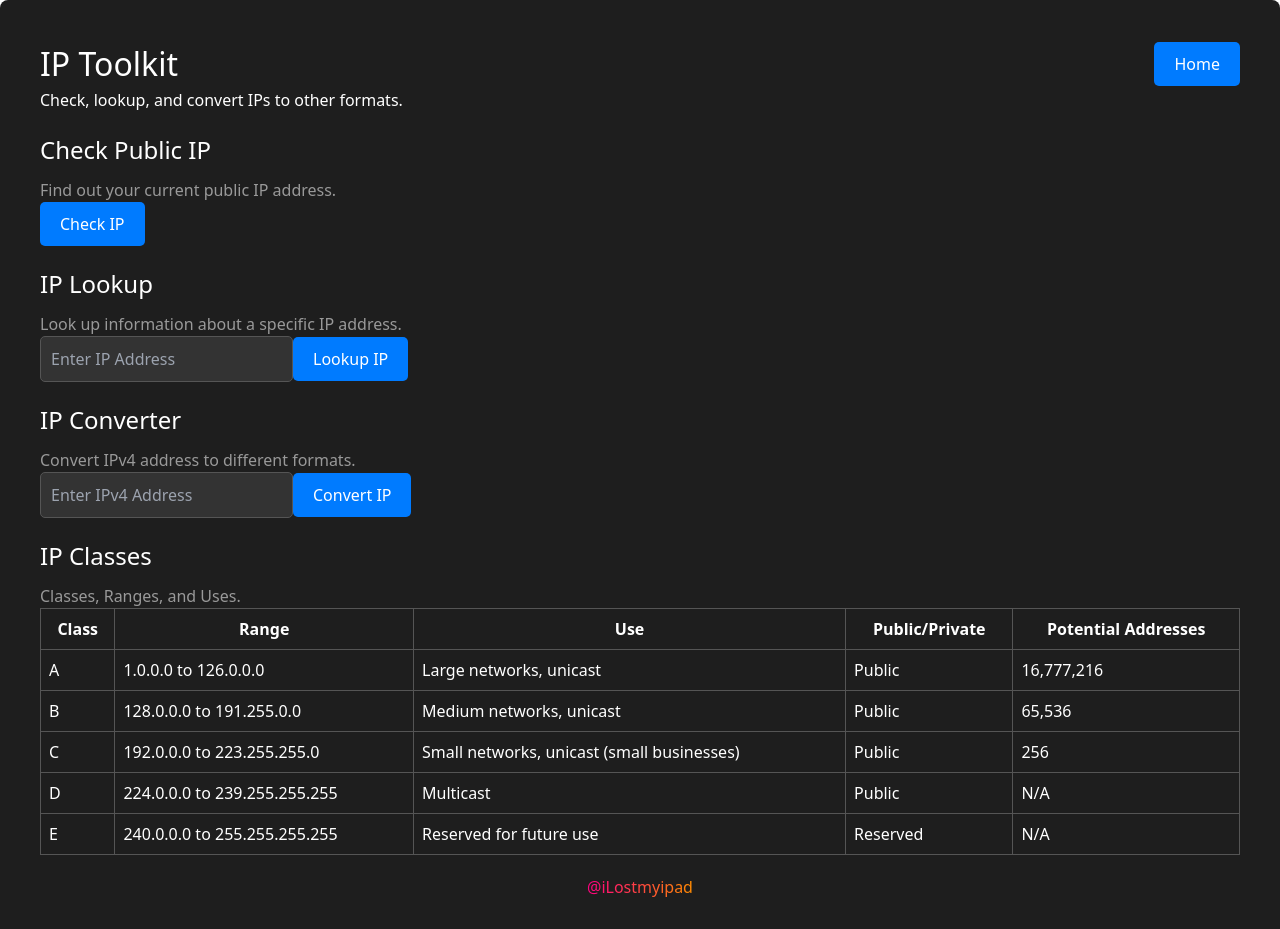
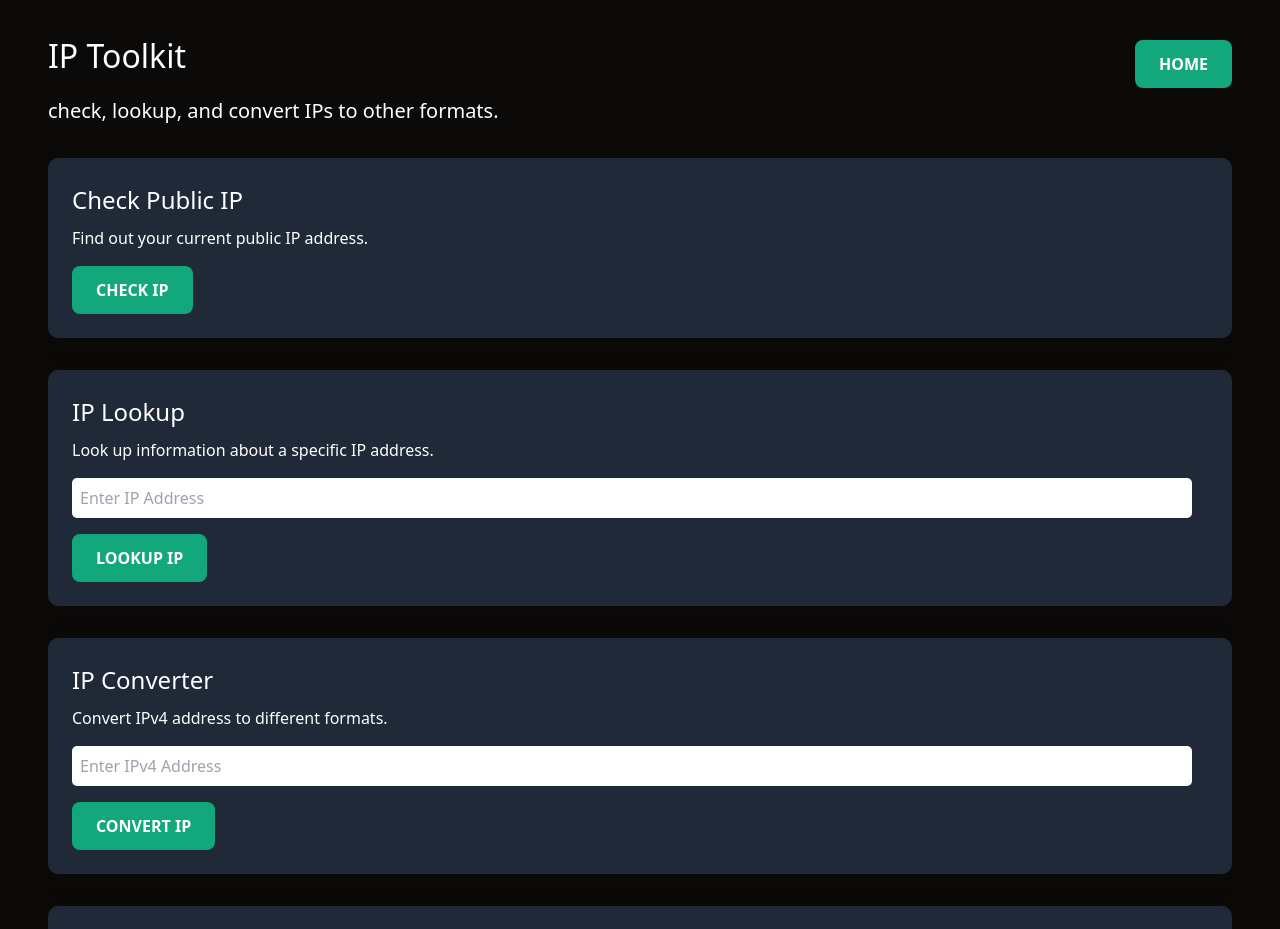
Before and after one commit to sudo-self/NetWise, a Nuxt app: page /ip-toolkit in a window 1280 px wide. Shown: the top 929 px of the page. Built offline with nearby package versions, Linux system fonts and the light colour scheme.

Commit message:
Update ip-toolkit.vue

```diff
--- a/pages/ip-toolkit.vue
+++ b/pages/ip-toolkit.vue
@@ -3,35 +3,38 @@
     <div class="margins">
       <div class="header">
         <h1 class="heading">IP Toolkit</h1>
+
         <router-link to="/" class="home-button">
           <button class="action-button">Home</button>
         </router-link>
       </div>
-      <p class="description">Check, lookup, and convert IPs to other formats.</p>
+      <p class="description">check, lookup, and convert IPs to other formats.</p>
 
       <div class="toolkit">
+
         <div class="tool">
           <h2 class="tool-title">Check Public IP</h2>
           <p class="tool-description">Find out your current public IP address.</p>
-          <button class="action-button" @click="fetchPublicIP" :disabled="loading">Check IP</button>
-          <p v-if="loading">Loading...</p>
+          <button class="action-button" @click="fetchPublicIP">Check IP</button>
           <p v-if="publicIP" class="result">Your Public IP: <span class="gradient__text">{{ publicIP }}</span></p>
         </div>
+
 
         <div class="tool">
           <h2 class="tool-title">IP Lookup</h2>
           <p class="tool-description">Look up information about a specific IP address.</p>
-          <input v-model="ipInput" type="text" placeholder="Enter IP Address" class="ip-input" aria-label="IP address input" />
-          <button class="action-button" @click="lookupIP" :disabled="loading">Lookup IP</button>
-          <p v-if="ipInfo" class="result">IP Info: <pre class="gradient__text">{{ ipInfo }}</pre></p>
+          <input v-model="ipInput" type="text" placeholder="Enter IP Address" class="ip-input" />
+          <button class="action-button" @click="lookupIP">Lookup IP</button>
+          <p v-if="ipInfo" class="result">IP Info: <span class="gradient__text">{{ ipInfo }}</span></p>
           <p v-if="ipError" class="error-message">{{ ipError }}</p>
         </div>
 
+        <!-- IP Converter Tool -->
         <div class="tool">
           <h2 class="tool-title">IP Converter</h2>
           <p class="tool-description">Convert IPv4 address to different formats.</p>
-          <input v-model="ipv4Input" type="text" placeholder="Enter IPv4 Address" class="ip-input" aria-label="IPv4 address input" />
-          <button class="action-button" @click="convertIP" :disabled="loading">Convert IP</button>
+          <input v-model="ipv4Input" type="text" placeholder="Enter IPv4 Address" class="ip-input" />
+          <button class="action-button" @click="convertIP">Convert IP</button>
 
           <div class="converter-results" v-if="convertedResults">
             <p><strong>Decimal:</strong> <span class="gradient__text">{{ convertedResults.decimal }}</span></p>
@@ -42,6 +45,7 @@
           </div>
           <p v-if="conversionError" class="error-message">{{ conversionError }}</p>
         </div>
+
 
         <div class="tool">
           <h2 class="tool-title">IP Classes</h2>
@@ -95,7 +99,10 @@
             </tbody>
           </table>
         </div>
+
       </div>
+    </div>
+
 
     <footer class="margins footer">
       <div class="social">
@@ -104,7 +111,6 @@
         </a>
       </div>
     </footer>
-    </div>
   </div>
 </template>
 
@@ -118,10 +124,9 @@ const ipInfo = ref('');
 const convertedResults = ref(null);
 const ipError = ref('');
 const conversionError = ref('');
-const loading = ref(false);
+
 
 const fetchPublicIP = async () => {
-  loading.value = true;
   try {
     const response = await fetch('https://api.ipify.org?format=json');
     const data = await response.json();
@@ -129,10 +134,9 @@ const fetchPublicIP = async () => {
   } catch (error) {
     publicIP.value = '';
     console.error('Error fetching public IP:', error);
-  } finally {
-    loading.value = false;
   }
 };
+
 
 const lookupIP = async () => {
   const ip = ipInput.value.trim();
@@ -143,26 +147,31 @@ const lookupIP = async () => {
   }
 
   ipError.value = '';
-  loading.value = true;
+  console.log('Looking up IP:', ip);
+
   try {
     const response = await fetch(`https://ipinfo.io/${ip}/json`);
+    console.log('IP Lookup Response:', response);
+
     if (!response.ok) {
       throw new Error('IP address not found or invalid.');
     }
 
     const data = await response.json();
+    console.log('IP Info Data:', data);
     ipInfo.value = JSON.stringify(data, null, 2);
   } catch (error) {
     ipInfo.value = '';
     ipError.value = error.message || 'Error looking up IP address.';
     console.error('Error looking up IP:', error);
-  } finally {
-    loading.value = false;
   }
 };
 
+
 const convertIP = () => {
   const ip = ipv4Input.value.trim();
+  console.log('Converting IP:', ip);
+
   if (!isValidIPv4(ip)) {
     conversionError.value = 'Please enter a valid IPv4 address.';
     convertedResults.value = null;
@@ -177,34 +186,155 @@ const convertIP = () => {
     ipv6: convertToIPv6(ip),
     ipv6Short: shortenIPv6(convertToIPv6(ip)),
   };
+  console.log('Converted Results:', convertedResults.value);
   conversionError.value = '';
 };
 
+
 const isValidIPv4 = (ip) => {
-  const regex = /^(25[0-5]|2[0-4][0-9]|[01]?[0-9][0-9]?)\.((25[0-5]|2[0-4][0-9]|[01]?[0-9][0-9]?)\.){2}(25[0-5]|2[0-4][0-9]|[01]?[0-9][0-9]?)$/;
-  return regex.test(ip);
+  const parts = ip.split('.');
+  return parts.length === 4 && parts.every(part => {
+    const num = Number(part);
+    return num >= 0 && num <= 255 && String(num) === part;
+  });
 };
 
 const convertToIPv6 = (ip) => {
   const parts = ip.split('.').map(Number);
-  return `::ffff:${parts[0].toString(16).padStart(2, '0')}${parts[1].toString(16).padStart(2, '0')}${parts[2].toString(16).padStart(2, '0')}${parts[3].toString(16).padStart(2, '0')}`;
+  return `::ffff:${parts.map(part => part.toString(16).padStart(2, '0')).join('')}`;
 };
 
+
 const shortenIPv6 = (ipv6) => {
-  return ipv6.replace(/(.*)(0+)(.*)/, '$1:$3').replace(/:{3,}/g, '::');
+  return ipv6.replace(/(:|^)([0]{1,3})/g, '::').replace(/:0+/g, ':').replace(/:0/g, ':').replace(/:$/g, '').replace(/::+/g, '::');
 };
 </script>
 
+
 <style scoped>
+
+body {
+  background-color: #0c0a09;
+  margin: 0;
+  color: #000;
+}
+
 .wrapper {
-  background-color: #1e1e1e;
-  color: white;
-  padding: 20px;
-  border-radius: 8px;
+  background-color: #0c0a09;
+  color: #fff;
+  padding: 2rem;
+  border-radius: 0px;
+  box-shadow: 0 4px 20px rgba(0, 0, 0, 0.1);
 }
 
 .margins {
-  margin: 20px;
+  padding-left: 1rem;
+  padding-right: 1rem;
+}
+
+.heading {
+  font-size: 2rem;
+  margin-bottom: 1rem;
+}
+
+.description {
+  font-size: 1.25rem;
+}
+
+.toolkit {
+  margin-top: 2rem;
+  display: flex;
+  flex-direction: column;
+  gap: 2rem;
+}
+
+.tool {
+  background-color: #1f2937;
+  padding: 1.5rem;
+  border-radius: 10px;
+  box-shadow: 0 4px 20px rgba(0, 0, 0, 0.2);
+}
+
+.tool-title {
+  font-size: 1.5rem;
+  margin-bottom: 0.5rem;
+}
+
+.tool-description {
+  margin-bottom: 1rem;
+}
+
+.ip-input {
+  padding: 0.5rem;
+  border: none;
+  border-radius: 5px;
+  width: calc(100% - 1rem);
+  margin-bottom: 1rem;
+  color: #000;
+}
+
+.action-button {
+  background-color: #12a87b;
+  color: white;
+  padding: 0.75rem 1.5rem;
+  border-radius: 0.5rem;
+  font-weight: 600;
+  text-transform: uppercase;
+  transition: background-color 0.3s ease;
+  bottom: 5px;
+}
+
+.action-button:hover {
+  background-color: #0fcf97;
+}
+
+.result {
+  margin-top: 1rem;
+  font-size: 1rem;
+  color: #5bf3c7;
+}
+
+.error-message {
+  margin-top: 1rem;
+  color: #e74c3c;
+}
+
+.gradient__text {
+  background: linear-gradient(90deg, #7bceb6 10%, #12a87b 40%, #0fcf97 60%, #7bceb6 100%);
+  -webkit-background-clip: text;
+  -webkit-text-fill-color: transparent;
+}
+
+.footer {
+  color: #444;
+  padding-top: 1rem;
+  margin-top: 2rem;
+  text-align: center;
+}
+
+.social a {
+  text-decoration: none;
+  color: #000;
+}
+
+.hover-underline-animation {
+  position: relative;
+  display: inline-block;
+}
+
+.hover-underline-animation:after {
+  content: "";
+  background: #12a87b;
+  height: 2px;
+  left: 50%;
+  position: absolute;
+  transition: all 0.3s ease;
+  width: 0;
+}
+
+.hover-underline-animation:hover:after {
+  left: 0;
+  width: 100%;
 }
 
 .header {
@@ -213,104 +343,44 @@ const shortenIPv6 = (ipv6) => {
   align-items: center;
 }
 
-.heading {
-  font-size: 2em;
-  margin: 0;
+.home-button {
+  margin-left: auto;
 }
 
-.home-button {
-  text-decoration: none;
-}
 
-.action-button {
-  background-color: #007BFF;
-  border: none;
-  color: white;
-  padding: 10px 20px;
-  border-radius: 5px;
-  cursor: pointer;
-}
-
-.action-button:disabled {
-  background-color: #555;
-}
-
-.tool {
-  margin-top: 20px;
-}
-
-.tool-title {
-  font-size: 1.5em;
-  margin: 10px 0;
-}
-
-.tool-description {
-  color: #999;
-}
-
-.ip-input {
-  padding: 10px;
-  border: 1px solid #555;
-  border-radius: 5px;
-  background-color: #333;
-  color: white;
-}
-
-.result {
-  margin-top: 10px;
-}
-
-.error-message {
-  color: red;
-}
-
-.converter-results {
-  margin-top: 10px;
+.table-container {
+  overflow-x: auto;
 }
 
 .ip-classes-table {
   width: 100%;
   border-collapse: collapse;
+  margin-top: 1rem;
 }
 
-.ip-classes-table th, .ip-classes-table td {
-  border: 1px solid #555;
-  padding: 8px;
+.ip-classes-table th,
+.ip-classes-table td {
+  border: 1px solid #ccc;
+  padding: 0.5rem;
+  text-align: left;
 }
 
-.footer {
-  text-align: center;
-  margin-top: 20px;
+.ip-classes-table th {
+  background-color: #1f2937;
+  color: #fff;
 }
 
-.social {
-  margin-top: 10px;
+.ip-classes-table tr:nth-child(even) {
+  background-color: #2d3748;
 }
 
-.gradient__text {
-  background: linear-gradient(to right, #FF0080, #FF8C00);
-  -webkit-background-clip: text;
-  -webkit-text-fill-color: transparent;
+@media (max-width: 768px) {
+  .ip-classes-table th:nth-child(4),
+  .ip-classes-table th:nth-child(5),
+  .ip-classes-table td:nth-child(4),
+  .ip-classes-table td:nth-child(5) {
+    display: none;
+  }
 }
 
-.hover-underline-animation {
-  position: relative;
-  text-decoration: none;
-}
-
-.hover-underline-animation::after {
-  content: '';
-  position: absolute;
-  left: 0;
-  right: 0;
-  bottom: 0;
-  height: 1px;
-  background-color: #FF0080;
-  transform: scaleX(0);
-  transition: transform 0.3s ease;
-}
-
-.hover-underline-animation:hover::after {
-  transform: scaleX(1);
-}
 </style>
```
Lines whose indentation alone changed are shown as unchanged.
